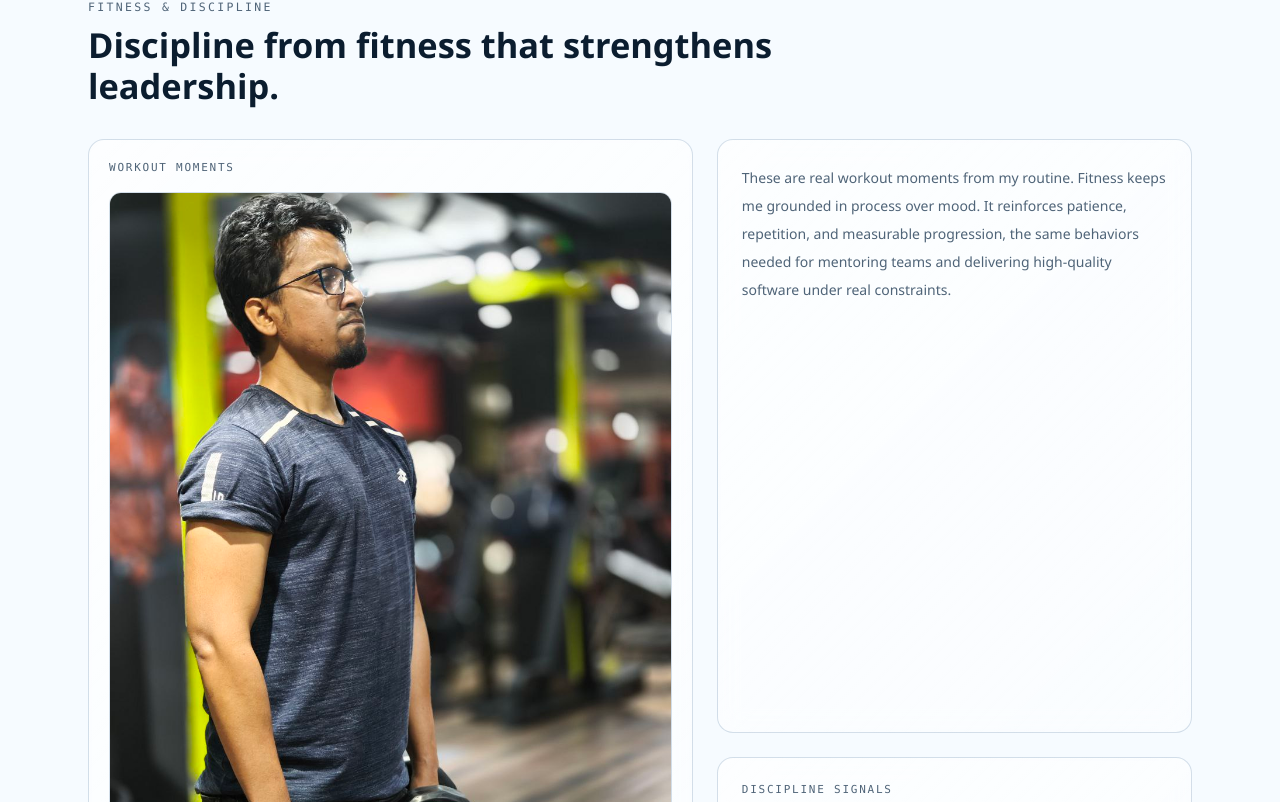
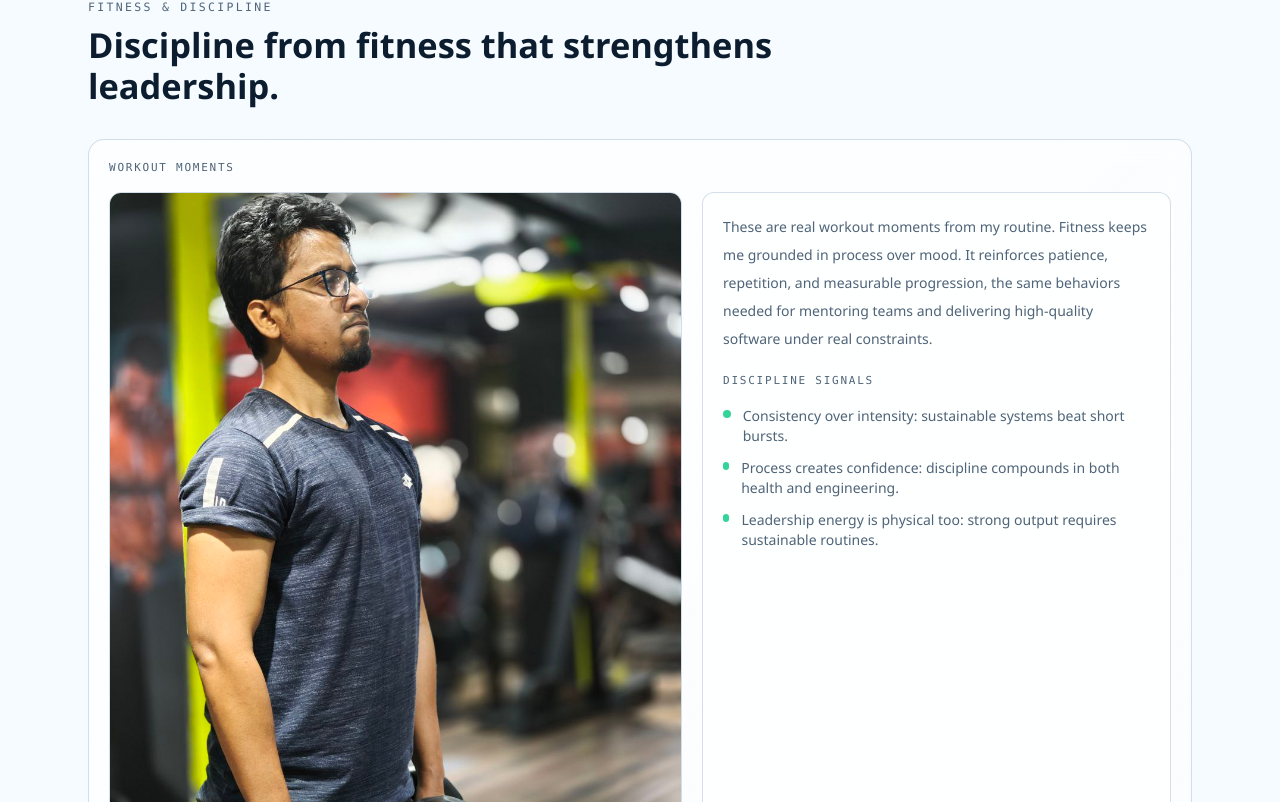
Before and after one commit to TouhidSwapon/portfoliobycodex, a Next.js app: page / in a window 1280 px wide. Shown: the part 7458-8260 px from the top of the page. Built offline with nearby package versions, Linux system fonts and the light colour scheme.

Commit message:
style: merge fitness into a single unified section card

```diff
--- a/components/fitness.tsx
+++ b/components/fitness.tsx
@@ -49,12 +49,13 @@ export function FitnessSection() {
         <h2 className="section-title">Discipline from fitness that strengthens leadership.</h2>
       </Reveal>
 
-      <div className="mt-8 grid gap-6 lg:grid-cols-[1.12fr_0.88fr]">
-        <Reveal className="glass-card rounded-2xl p-5">
+      <Reveal className="mt-8 glass-card rounded-2xl p-5">
         <p className="font-mono text-[11px] uppercase tracking-[0.16em] text-[color:var(--muted)]">
           Workout Moments
         </p>
-          <div className="mt-4 overflow-hidden rounded-xl border border-[color:var(--edge)]">
+        <div className="mt-4 grid gap-5 lg:grid-cols-[1.1fr_0.9fr]">
+          <div>
+            <div className="overflow-hidden rounded-xl border border-[color:var(--edge)]">
               <Image
                 src={primaryImage.src}
                 alt={primaryImage.alt}
@@ -84,19 +85,15 @@ export function FitnessSection() {
                 </div>
               ))}
             </div>
-        </Reveal>
+          </div>
 
-        <Reveal className="grid gap-6" delay={0.08}>
-          <article className="glass-card rounded-2xl p-6">
+          <div className="rounded-xl border border-[color:var(--edge)] bg-white/60 p-5 dark:bg-slate-950/45">
             <p className="text-sm leading-7 text-[color:var(--muted)]">
               These are real workout moments from my routine. Fitness keeps me grounded in process over mood. It
               reinforces patience, repetition, and measurable progression, the same behaviors needed for mentoring
               teams and delivering high-quality software under real constraints.
             </p>
-          </article>
-
-          <article className="glass-card rounded-2xl p-6">
-            <p className="mb-4 font-mono text-[11px] uppercase tracking-[0.16em] text-[color:var(--muted)]">
+            <p className="mb-4 mt-5 font-mono text-[11px] uppercase tracking-[0.16em] text-[color:var(--muted)]">
               Discipline Signals
             </p>
             <ul className="space-y-3 text-sm text-[color:var(--muted)]">
@@ -113,9 +110,9 @@ export function FitnessSection() {
                 <span>Leadership energy is physical too: strong output requires sustainable routines.</span>
               </li>
             </ul>
-          </article>
+          </div>
+        </div>
       </Reveal>
-      </div>
     </section>
   );
 }
```
Lines whose indentation alone changed are shown as unchanged.
